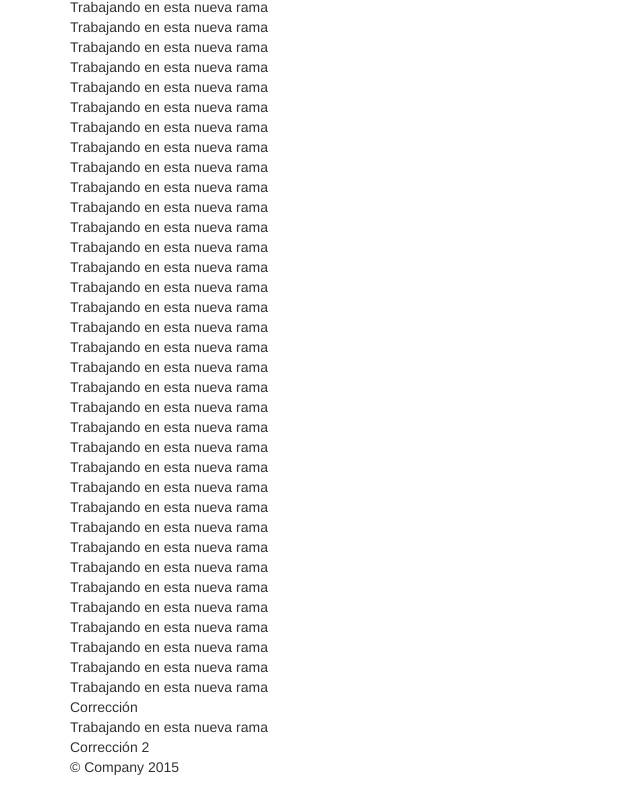
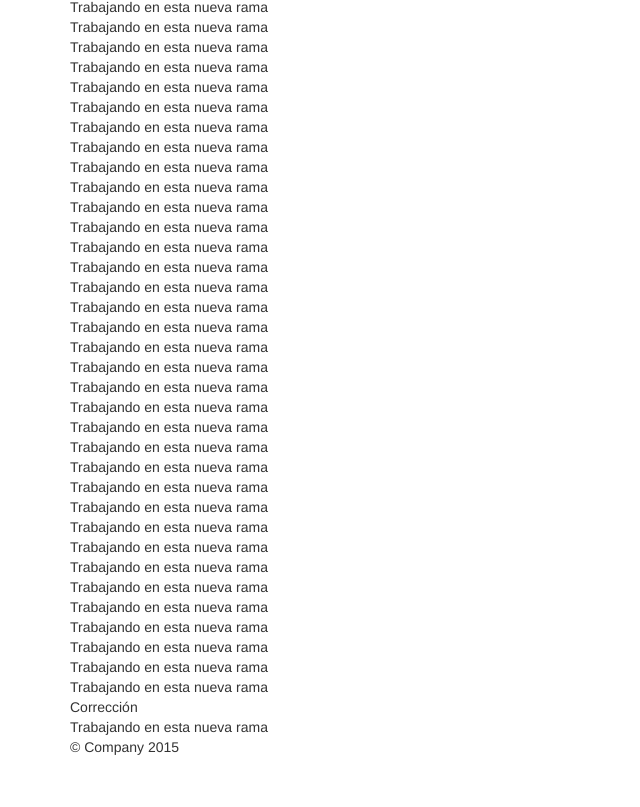
Before and after one commit to theoxt/prueba, a plain HTML site: page index.html in a window 1280 px wide. Shown: the part 1552-2359 px from the top of the page, without its empty margins (0-640 px from the left). Drawn offline with nearby package versions, Linux system fonts and the light colour scheme.

Commit message:
Revertimos los cambios a index.html

```diff
--- a/index.html
+++ b/index.html
@@ -163,7 +163,6 @@
       <div>Trabajando en esta nueva rama</div>
       <div>Corrección</div>
       <div>Trabajando en esta nueva rama</div>
-      <div>Corrección 2</div>
       <footer>
         <p>&copy; Company 2015</p>
       </footer>
```
